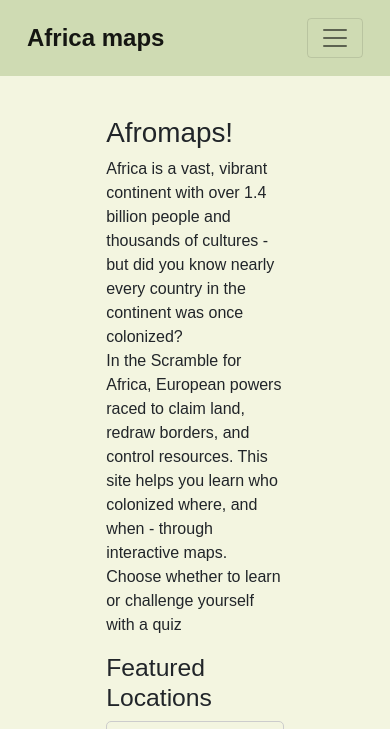
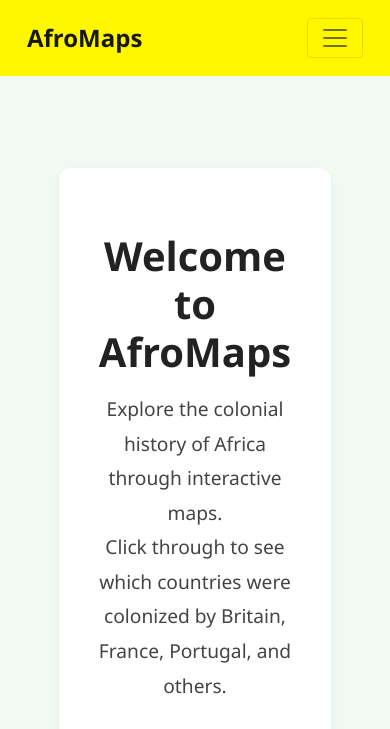
Before and after one commit to ganzafelix/african-colonial-map, a Flask app: page / in a window 390 px wide. Shown: the top 729 px of the page. Run offline with Flask 3, Linux system fonts and the light colour scheme; some libraries are stand-ins or nearby versions.

Commit message:
Worked on the colonies, welcome and africa pages

```diff
--- a/server.py
+++ b/server.py
@@ -2,31 +2,25 @@ from flask import Flask, render_template, jsonify, request, redirect, url_for
 
 app = Flask(__name__)
 
-colonies = [
-    {
-        "Colonizer_id": 1,
-        "Colonizer": "France",
-        "Image": "/static/images/colony-regions1.jpg",
-        "Description": "The french mainly colonized the western region of africa, and the island of Madagascar",
-
-    },
-    {
-        "Colonizer_id": 2,
-        "Colonizer": "Britain",
-        "Image": "/static/images/colony-regions2.jpg",
-        "Description": "The British mainly colonized the northen, eastern and southern regions of africa",
-
-    }
-]
+colonies = []
 
 # ROUTES
 @app.route('/')
 def welcome():
-    top_3_locations = colonies[:3]  # Get the first three locations
-    return render_template('welcome.html', locations=top_3_locations)
+    return render_template('welcome.html')
 
-#@app.route('/locations')
-##   return render_template('locations.html', locations=locations)
+@app.route('/colonies')
+def colonies():
+    return render_template("colonies.html", active_page="colonies")
+
+@app.route('/quiz')
+def quiz():
+    return render_template("quiz.html", active_page="quiz")
+
+@app.route('/africa')
+def africa():
+    return render_template("africa.html", active_page="africa")
+
 
 # AJAX FUNCTIONS (modified to return location data)
 @app.route('/get_colonies', methods=['GET'])
--- a/static/main.css
+++ b/static/main.css
@@ -1,9 +1,9 @@
 /* General styles */
 body {
-    font-family: sans-serif;
+  font-family: 'Segoe UI', sans-serif;
+  background-color: #f0f9f2;
   margin: 0;
   padding: 0;
-    background-color: #f3f5e0;
 }
 
 .container {
@@ -14,11 +14,11 @@ body {
 
 /* Navbar styles */
 .navbar {
-      background-color: #f8f9fa; /* Light gray background */
   padding: 15px;
 }
-    .color{
-      background-color: rgb(207, 219, 179);
+
+.color {
+  background-color: #fff700 !important;
 }
 
 .navbar-brand {
@@ -31,94 +31,132 @@ body {
 }
 
 .navbar-nav .nav-link:hover {
-      color: #007bff; /* Blue on hover */
+  color: #007bff;
 }
 
-    /* Search form styles */
+.nav-link.active {
+  color: red !important;
+}
+
+/* Search bar */
 .d-flex {
-      margin-left: auto; /* Push search bar to the right */
+  margin-left: auto;
 }
 
 .form-control {
   margin-right: 5px;
 }
 
-    /* Homepage styles */
-    #popular-items-container {
-      display: flex;
-      flex-wrap: wrap;
-      justify-content: center;
-    }
-
-    .popular-item {
-      border: 1px solid #ccc;
-      padding: 10px;
-      margin: 10px;
-      width: 250px;
+/* Welcome page */
+.welcome-section {
+  padding: 4rem 2rem;
+  background-color: #ffffff;
+  border-radius: 12px;
+  box-shadow: 0 4px 10px rgba(0, 0, 0, 0.05);
+  max-width: 800px;
+  margin: 3rem auto;
   text-align: center;
 }
 
-    .popular-item img {
-      max-width: 100%;
-      height: auto;
+.welcome-section h2 {
+  font-size: 2.5rem;
+  font-weight: bold;
+  color: #222;
 }
 
-    .popular-item h3 {
-      margin-top: 10px;
+.welcome-section .lead {
+  font-size: 1.2rem;
+  color: #444;
 }
 
-    /* Search results styles */
-    #search-results {
-      margin-top: 20px;
+.welcome-section .btn-warning {
+  background-color: orange;
+  border: none;
+  color: white;
+  font-weight: bold;
+  padding: 0.75rem 1.5rem;
+  margin: 10px;
 }
 
-    /* View item styles */
-    #item-details {
-      margin-top: 20px;
+.welcome-section .btn-warning:hover {
+  background-color: darkorange;
 }
 
-    /* Locations styles */
-    .location-card {
-      border: 1px solid #ccc;
-      padding: 10px;
-      margin-bottom: 10px;
-      border-radius: 5px;
+/* Colonizer page */
+.note {
+  background-color: #fff1a8;
+  padding: 1rem;
+  border-left: 5px solid red;
+  margin-top: 1rem;
+  font-size: 0.95rem;
 }
 
-    .location-image {
-      max-width: 200px;
-      height: auto;
+.content {
+  display: flex;
+  gap: 30px;
+  flex-wrap: wrap;
 }
-    .location-card {
-      border: 1px solid #ccc;
-      padding: 10px;
-      margin-bottom: 10px;
-      border-radius: 5px;
+
+.map-container img {
+  width: 700px;
+  max-width: 100%;
+  border: 2px solid #333;
+  border-radius: 10px;
+  transition: all 0.3s ease;
 }
-    .location-image {
-      max-width: 200px;
-      height: auto;
+
+.colonizer-buttons {
+  display: flex;
+  flex-direction: column;
+  gap: 12px;
+  margin-top: 30px;
 }
-    .popular-item {
-      border: 1px solid #ccc;
-      padding: 10px;
-      margin: 10px;
-      width: 250px;
-      display: block; /* Changed from inline-block to block */
-      text-align: center;
+
+.colonizer-buttons button {
+  padding: 12px 16px;
+  font-size: 1rem;
+  background-color: transparent;
+  border: 2px solid orange;
+  color: red;
+  cursor: pointer;
+  border-radius: 6px;
+  text-align: left;
+  transition: all 0.2s ease-in-out;
 }
-    .card-img-top {
-      width: 100%;
-      height: 200px;
-      object-fit: cover;
+
+.colonizer-buttons button:hover,
+.colonizer-buttons button.active {
+  background-color: orange;
+  color: white;
 }
-    .edit_btn{
-      background-color: #838f60;
+
+/* Highlight the active nav link */
+.active-link {
+  color: #000000 !important;  /* Deep purple, complementary to yellow */
+  font-weight: bold;
+  border-bottom: 2px solid #000000;
 }
-    .title{
-      background-color: lightgray;
+
+.lead {
+  font-size: 1.2rem;
+  line-height: 1.8;
+  color: #222;
+  max-width: 900px;
+  margin: 0 auto;
 }
-    .highlight {
-      background-color: yellow;
-      font-weight: bold;
+
+.africa-map-img {
+  width: 800px;
+  max-width: 100%;
+  border: 2px solid #333;
+  border-radius: 10px;
+  transition: all 0.3s ease;
 }
+
+.africa-video-img {
+  width: 500px;
+  max-width: 100%;
+  border: 2px solid #333;
+  border-radius: 10px;
+  transition: all 0.3s ease;
+}
--- a/templates/layout.html
+++ b/templates/layout.html
@@ -1,59 +1,59 @@
 <!DOCTYPE html>
 <html lang="en">
 <head>
-    <meta charset="UTF-8">
+    <meta charset="UTF-8" />
     <meta name="viewport" content="width=device-width, initial-scale=1">
+
+    <title>Afromaps</title>
+
     <!-- Bootstrap CSS -->
-    <link rel="stylesheet" href="https://cdn.jsdelivr.net/npm/bootstrap@5.0.2/dist/css/bootstrap.min.css" crossorigin="anonymous">
+    <link href="https://cdn.jsdelivr.net/npm/bootstrap@5.0.2/dist/css/bootstrap.min.css" rel="stylesheet" crossorigin="anonymous">
+
+    <!-- Font Awesome -->
+    <link rel="stylesheet" href="https://cdnjs.cloudflare.com/ajax/libs/font-awesome/4.7.0/css/font-awesome.min.css">
+
+    <!-- jQuery & jQuery UI -->
+    <script src="https://code.jquery.com/jquery-3.6.0.min.js" crossorigin="anonymous"></script>
+    <link rel="stylesheet" href="https://code.jquery.com/ui/1.12.1/themes/base/jquery-ui.css">
+    <script src="https://code.jquery.com/ui/1.12.1/jquery-ui.min.js" crossorigin="anonymous"></script>
+
     <!-- Custom CSS -->
     <link rel="stylesheet" href="{{ url_for('static', filename='main.css') }}">
-    <!-- jQuery & jQuery UI -->
-    <script src="https://code.jquery.com/jquery-3.6.0.min.js" crossorigin="anonymous"></script>
-
-    <link rel="stylesheet" href="https://code.jquery.com/ui/1.12.1/themes/base/jquery-ui.css">
-    <script src="https://code.jquery.com/ui/1.12.1/jquery-ui.min.js" crossorigin="anonymous"></script>
-    <meta name="viewport" content="width=device-width, initial-scale=1">
-    <link rel="stylesheet" href="https://cdnjs.cloudflare.com/ajax/libs/font-awesome/4.7.0/css/font-awesome.min.css">
-    <title>Afromaps</title>
 </head>
 <body>
 
-        <nav class="navbar navbar-expand-lg navbar-light color">
+    <nav class="navbar navbar-expand-lg navbar-light color">
         <div class="container-fluid">
-            <a class="navbar-brand" href="/">Africa maps</a>
-            <button class="navbar-toggler" type="button" data-bs-toggle="collapse" data-bs-target="#navbarNav" aria-controls="navbarNav" aria-expanded="false" aria-label="Toggle navigation">
+            <a class="navbar-brand" href="/">AfroMaps</a>
+            <button class="navbar-toggler" type="button" data-bs-toggle="collapse" data-bs-target="#navbarNav"
+                    aria-controls="navbarNav" aria-expanded="false" aria-label="Toggle navigation">
                 <span class="navbar-toggler-icon"></span>
             </button>
+
             <div class="collapse navbar-collapse" id="navbarNav">
-                <ul class="navbar-nav">
-                    <li class="nav-item">
-                        <a class="nav-link" href="/">Welcome Page</a>
-                    </li>
-                     <li class="nav-item">
-                        <a class="nav-link" href="/africa">Africa </a>
-                    </li>
-                    <li class="nav-item">
-                        <a class="nav-link" href="/colonies">Colonies</a>
-                    </li>
-                    <li class="nav-item">
-                        <a class="nav-link" href="/quiz">Quiz </a>
-                    </li>
+                <ul class="navbar-nav me-auto mb-2 mb-lg-0">
+                    <a class="nav-link {% if active_page == 'home' %}active-link{% endif %}" href="/">Home</a>
+                    <a class="nav-link {% if active_page == 'africa' %}active-link{% endif %}" href="/africa">Africa</a>
+                    <a class="nav-link {% if active_page == 'colonies' %}active-link{% endif %}" href="/colonies">Colonies</a>
+                    <a class="nav-link {% if active_page == 'quiz' %}active-link{% endif %}" href="/quiz">Quiz</a>
+
                 </ul>
                 <form class="d-flex" action="/search" method="GET">
-                    <input class="form-control me-2" type="search" placeholder="Search" aria-label="Search" name="q">
+                    <input class="form-control me-2" type="search" name="q" placeholder="Search" aria-label="Search">
                     <button class="btn btn-outline-success" type="submit">Search</button>
                 </form>
             </div>
         </div>
     </nav>
 
-    <div class="container">
-        {% block content %}
-        {% endblock %}
+    <div class="container mt-4">
+        {% block content %}{% endblock %}
     </div>
 
+    <!-- Bootstrap JS -->
     <script src="https://cdn.jsdelivr.net/npm/bootstrap@5.0.2/dist/js/bootstrap.bundle.min.js" crossorigin="anonymous"></script>
-    {% block scripts %}
-    {% endblock %}
+
+    {% block scripts %}{% endblock %}
+
 </body>
-</html>%
+</html>
--- a/templates/welcome.html
+++ b/templates/welcome.html
@@ -1,32 +1,18 @@
 {% extends "layout.html" %}
 
+{% block title %}Welcome to Afromaps{% endblock %}
+
 {% block content %}
-    <div class="container">
-        <div class="welcome-header">
-            <h1 class="welcome-title">Afromaps!</h1>
-            <p class="welcome-description">
-                Africa is a vast, vibrant continent with over 1.4 billion people and thousands of cultures - but did you know nearly every country in the continent was once colonized? <br>
-                In the <bold>Scramble for Africa</bold>, European powers raced to claim land, redraw borders, and control resources. This site helps you learn who colonized where, and when - through interactive maps.<br>
-                Choose whether to <bold>learn</bold> or <bold>challenge yourself with a quiz</bold>
-            </p>
-        </div>
-
-        <h2>Featured Locations</h2>
-        <div class="row">
-            {% for item in locations %}
-                <div class="col-md-4">
-                    <div class="location-card">
-                        <a href="/view/location/{{ item.Location_id }}">
-                            <img src="{{ item.Image }}" class="card-img-top" alt="{{ item.Location }} - Image">
-                        </a>
-                        <div class="card-body">
-                            <h5 class="location-card-title">{{ item.Location }}</h5>
-                            <p class="location-card-description">{{ item.Description[:100] }}...</p>
-                            <a href="/view/location/{{ item.Location_id }}" class="btn btn-primary">View Details</a>
-                        </div>
-                    </div>
-                </div>
-            {% endfor %}
-        </div>
-    </div>
+  <section class="welcome-section text-center">
+    <h2 class="mb-3">Welcome to AfroMaps</h2>
+    <p class="lead">
+      Explore the colonial history of Africa through interactive maps.<br>
+      Click through to see which countries were colonized by Britain, France, Portugal, and others.
+    </p>
+    <p class="mt-4">
+      <a href="/africa" class="btn btn-warning btn-lg">Explore Africa</a>
+      <a href="/colonies" class="btn btn-warning btn-lg">Explore Colonization</a>
+      <a href="/quiz" class="btn btn-warning btn-lg">Quiz your self</a>
+    </p>
+  </section>
 {% endblock %}
```
Also changed, not shown: static/colonies.js (added, +15 -0 lines), templates/africa.html (+21 -8 lines), templates/colonies.html (+28 -8 lines), static/maps/africa.png (added), static/maps/belgium.png (added), static/maps/britain.png (added), static/maps/france.png (added), static/maps/germany.png (added), static/maps/video.jpg (added), 4 other files. Lines whose indentation alone changed are shown as unchanged.
